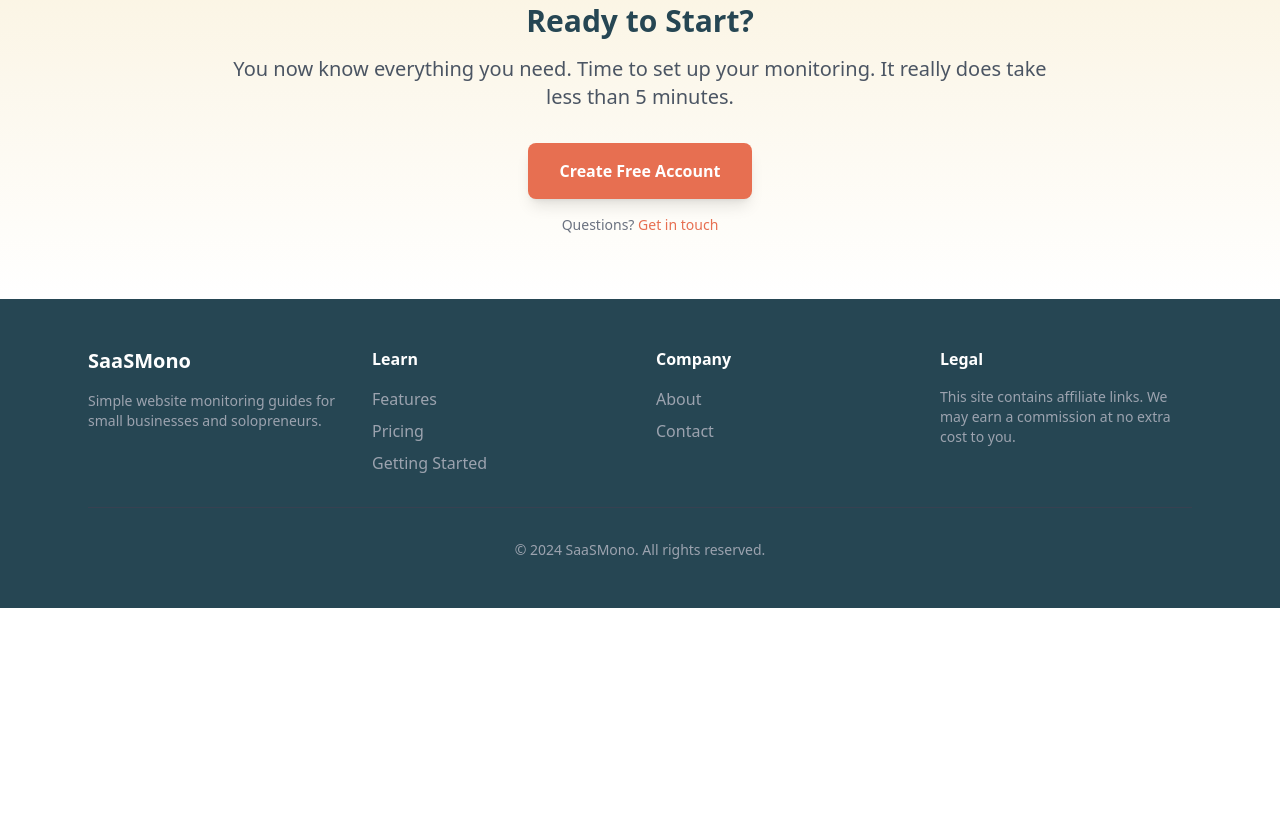
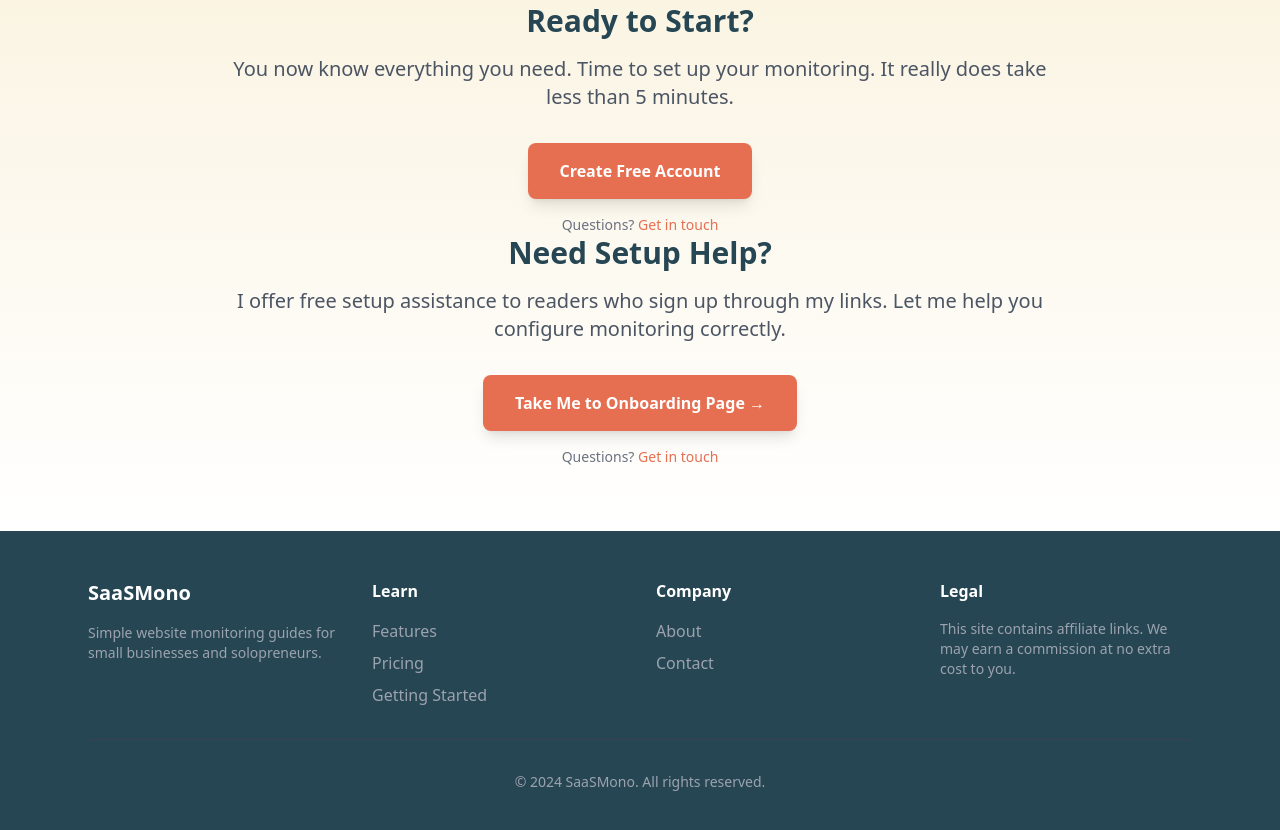
Before and after one commit to amalisme/saasmono-website, a plain HTML site: page getting-started.html in a window 1280 px wide. Shown: the part 5201-6031 px from the top of the page. Before the commit the page ends 5809 px from the top, so only its background shows below. Drawn offline with nearby package versions, Linux system fonts and the light colour scheme.

Commit message:
Update getting-started.html

```diff
--- a/getting-started.html
+++ b/getting-started.html
@@ -422,6 +422,21 @@
             </a>
             <p class="text-sm text-gray-500 mt-4">Questions? <a href="contact.html" class="text-primary hover:underline">Get in touch</a></p>
         </div>
+
+        <div class="max-w-4xl mx-auto px-6 text-center">
+            <h2 class="text-3xl font-bold text-charcoal mb-4">
+                Need Setup Help?
+            </h2>
+            <p class="text-xl text-gray-600 mb-8">
+                I offer free setup assistance to readers who sign up through my links. Let me help you configure monitoring correctly.
+            </p>
+            <a href="onboarding.html"
+               target="_blank"
+               class="inline-block bg-primary text-white px-8 py-4 rounded-lg font-semibold hover:bg-opacity-90 transition shadow-lg">
+               Take Me to Onboarding Page →
+            </a>
+            <p class="text-sm text-gray-500 mt-4">Questions? <a href="contact.html" class="text-primary hover:underline">Get in touch</a></p>
+        </div>
     </section>
 
     <!-- Onboarding -->
```
